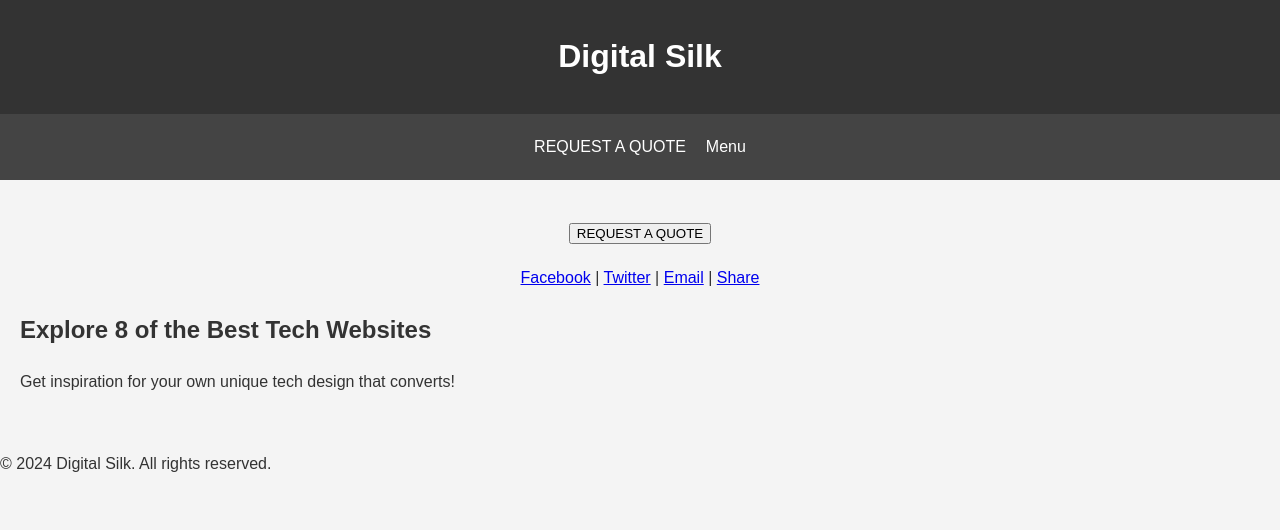
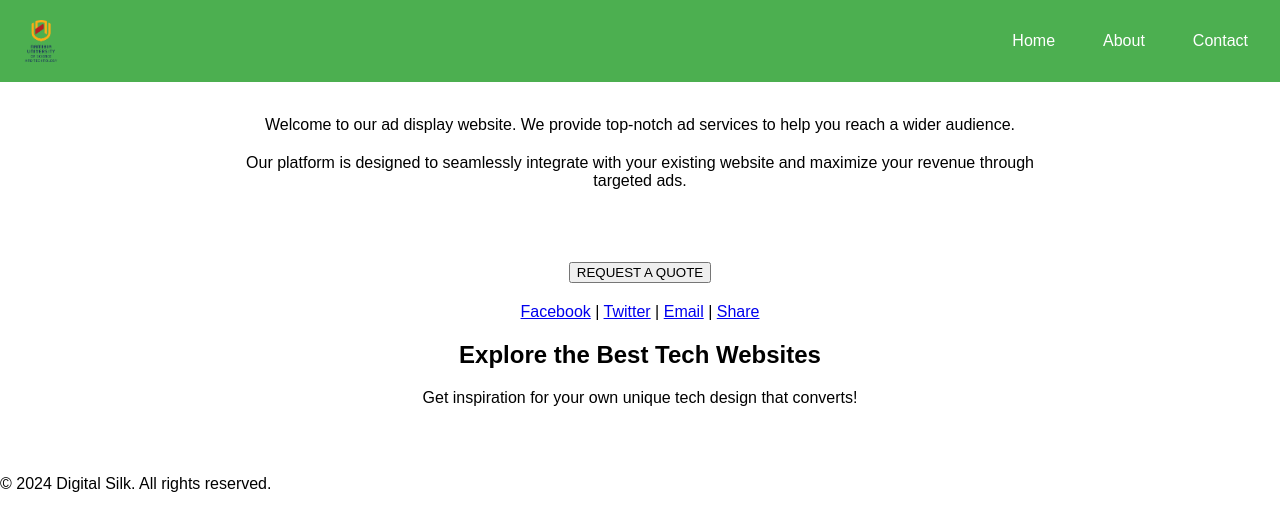
Before and after one commit to Besh3/Ad-Website.io, a plain HTML site: page index.html in a window 1280 px wide. Drawn offline with Linux system fonts and the light colour scheme; files that its build step writes are made by us from their sources; no server answers.

Commit message:
new look

```diff
--- a/css/styles.css
+++ b/css/styles.css
@@ -1,30 +1,37 @@
 body {
     font-family: Arial, sans-serif;
-    line-height: 1.6;
-    background-color: #f4f4f4;
-    color: #333;
     margin: 0;
     padding: 0;
+    display: flex;
+    flex-direction: column;
+    min-height: 100vh;
 }
+
 header {
-    background: #333;
-    color: #fff;
-    padding: 10px 0;
-    text-align: center;
+    background-color: #4CAF50;
+    color: white;
+    padding: 1rem;
+    display: flex;
+    justify-content: space-between;
+    align-items: center;
 }
-nav {
+
+nav ul {
+    list-style: none;
+    margin: 0;
+    padding: 0;
     display: flex;
-    justify-content: center;
-    background: #444;
-    padding: 10px 0;
+    gap: 1rem;
 }
 nav a {
-    color: #fff;
-    padding: 10px;
+    color: white;
     text-decoration: none;
+    padding: 0.5rem 1rem;
+    transition: background-color 0.3s;
 }
+
 nav a:hover {
-    background: #555;
+    background-color: #45a049;
 }
 .container {
     padding: 20px;
@@ -62,3 +69,17 @@
     width: 728px;
     height: 90px;
 }
+.logo-container {
+    display: flex;
+    align-items: center;
+}
+
+.logo {
+    height: 50px;
+}
+
+.content {
+    max-width: 800px;
+    text-align: center;
+    margin: 0 auto 2rem auto;
+}
--- a/index.html
+++ b/index.html
@@ -1,18 +1,31 @@
 <!DOCTYPE html>
 <html lang="en">
-<head>
-    <meta charset="UTF-8">
-    <meta name="viewport" content="width=device-width, initial-scale=1.0">
-    <title>Digital Silk</title>
-    <link rel="stylesheet" href="styles.css">
-</head>
+    <head>
+        <meta charset="UTF-8">
+        <meta name="viewport" content="width=device-width, initial-scale=1.0">
+        <title>Ad Display Website</title>
+        <link rel="stylesheet" href="/css/styles.css">
+    </head>
 <body>
     <header>
-        <h1>Digital Silk</h1>
+        <div class="logo-container">
+            <img src="images/nust-logo.png" alt="Logo" class="logo">
+        </div>
+        <nav>
+            <ul>
+                <li><a href="#home">Home</a></li>
+                <li><a href="#about">About</a></li>
+                <li><a href="#contact">Contact</a></li>
+            </ul>
+        </nav>
     </header>
     <nav>
         <a href="#">REQUEST A QUOTE</a>
         <a href="#">Menu</a>
+        <section class="content">
+            <p>Welcome to our ad display website. We provide top-notch ad services to help you reach a wider audience.</p>
+            <p>Our platform is designed to seamlessly integrate with your existing website and maximize your revenue through targeted ads.</p>
+        </section>
     </nav>
     <div class="container">
         <div class="quote">
@@ -22,7 +35,7 @@
             <a href="#">Facebook</a> | <a href="#">Twitter</a> | <a href="#">Email</a> | <a href="#">Share</a>
         </div>
         <div class="content">
-            <h2>Explore 8 of the Best Tech Websites</h2>
+            <h2>Explore the Best Tech Websites</h2>
             <p>Get inspiration for your own unique tech design that converts!</p>
             <!-- More content here -->
         </div>
--- a/scripts.js
+++ b/scripts.js
@@ -54,7 +54,8 @@
 
 // Example usage: Fetch ads based on tags and render them
 const contentTags = ['Classes', 'School', 'Tutors', 'Ads', 'Network', 'Sports', 'Students', 'Electronics', 'Fix', 'Phones', 'Education',
-'Online', 'Homework', 'Projects', 'Others', 'Practical', 'Accessories', 'Orders', 'NUST', 'ASD', 'Nike'];
+'Online', 'Homework', 'Projects', 'Others', 'Practical', 'Accessories', 'Orders', 'NUST', 'ASD', 'Nike', 'Technology', 'Software', 'Application',
+'machine', 'learning'];
 const adTypes = ['Vertical Strip', 'Horizontal Strip', 'Thick Horizontal', 'Thick Vertical', 'Light Square', 'Dark Square'];
 
 adTypes.forEach(type => fetchAds(contentTags, type));
```
